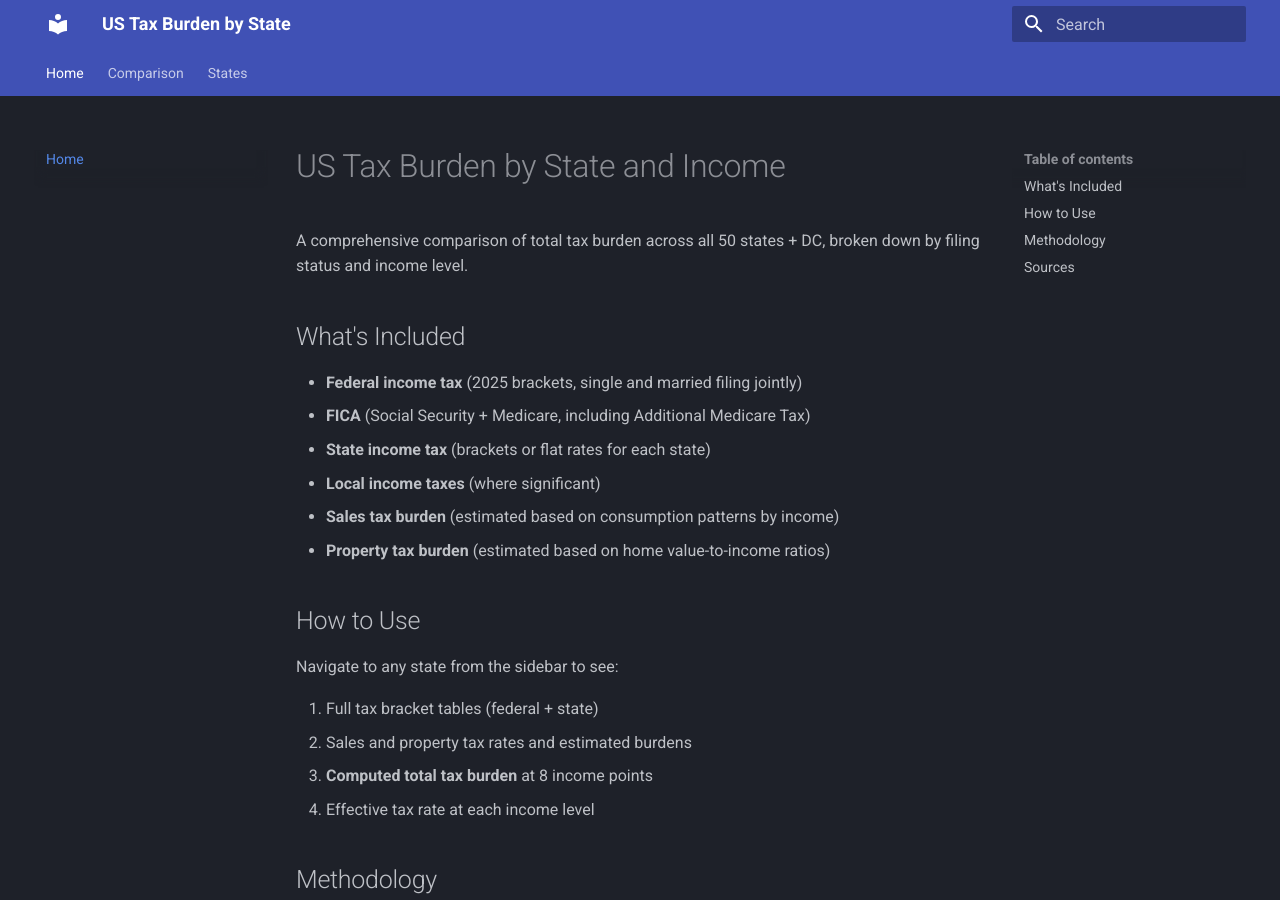
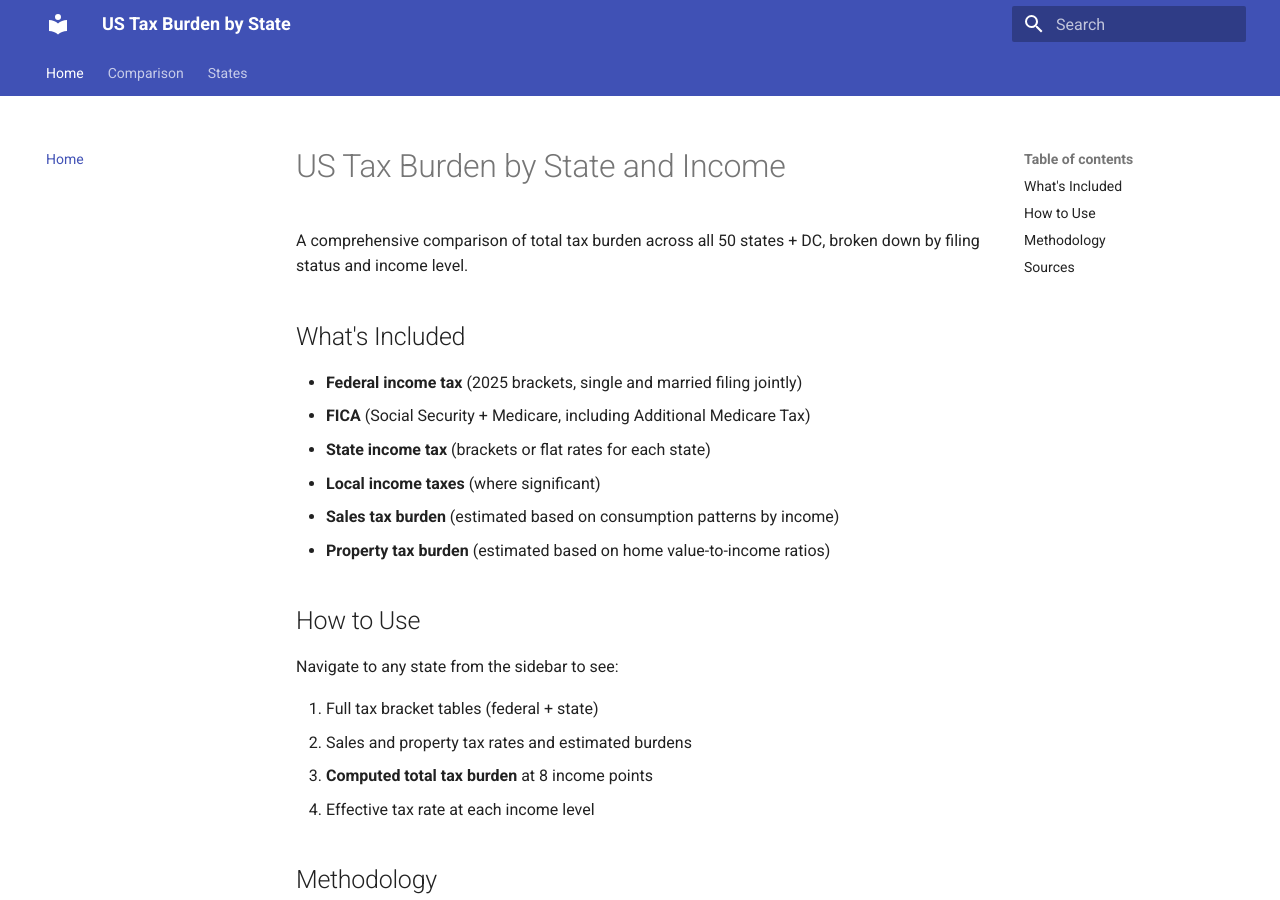
Before and after one commit to jcmcneal/tax-burden-us, an MkDocs documentation site: the page built from docs/index.md, in a window 1280 px wide and 900 px high. Built offline with MkDocs 1.6.1 and Material for MkDocs 9.7.7, drawn with Linux system fonts in a browser that asks for light colours.

Commit message:
Add light/dark/system theme toggle, default to system preference

```diff
--- a/mkdocs.yml
+++ b/mkdocs.yml
@@ -4,9 +4,22 @@
 theme:
   name: material
   palette:
-    scheme: slate
-    primary: indigo
-    accent: orange
+    - media: "(prefers-color-scheme)"
+      toggle:
+        icon: material/brightness-auto
+        name: Switch to light mode
+    - scheme: default
+      primary: indigo
+      accent: orange
+      toggle:
+        icon: material/brightness-7
+        name: Switch to dark mode
+    - scheme: slate
+      primary: indigo
+      accent: orange
+      toggle:
+        icon: material/brightness-4
+        name: Switch to system preference
   features:
     - navigation.tabs
     - navigation.indexes
```
